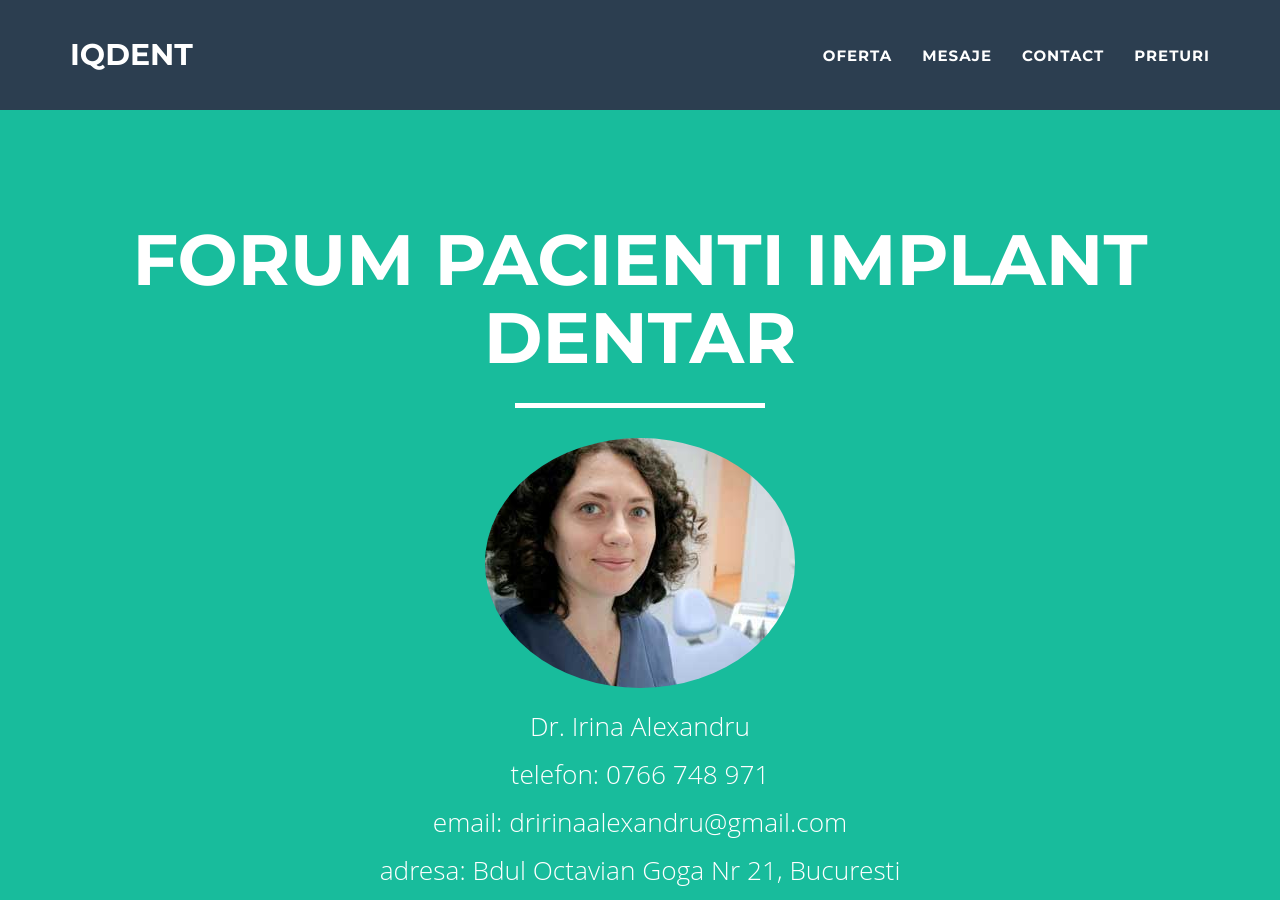
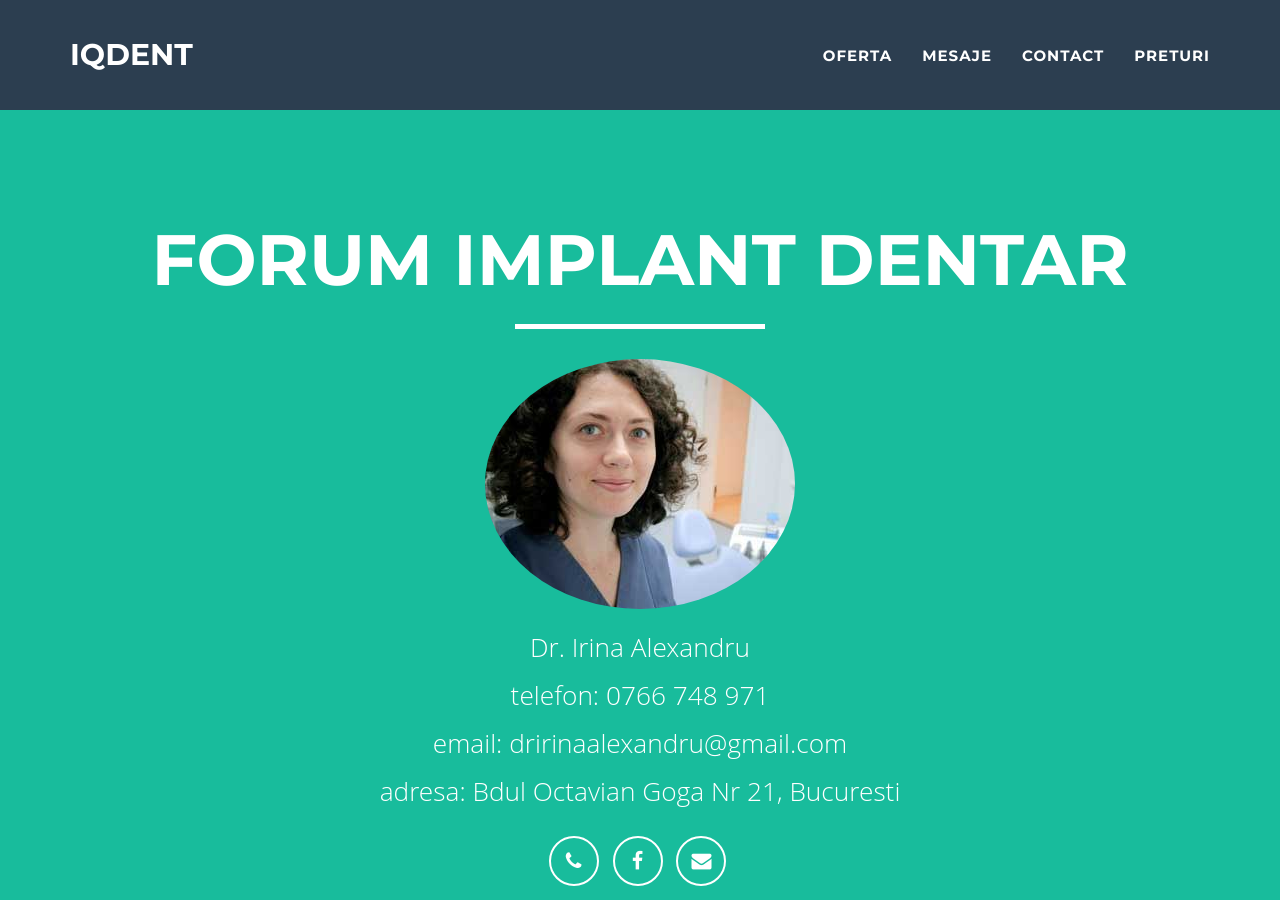
Before and after one commit to littledentgopo/offerdent, a Jekyll site: the page built from mesaje.html, in a window 1280 px wide and 900 px high. Built offline with Jekyll 4.4.1, drawn with Linux system fonts in a browser that asks for light colours; comment, search, counter and statistics services are not loaded; part of the change alters nothing that is shown.

Commit message:
Update mesaje.html

```diff
--- a/mesaje.html
+++ b/mesaje.html
@@ -1,8 +1,8 @@
 ---
 layout: main
-subtitle: Forum Pacienti Implant Dentar
+subtitle: Forum Implant Dentar
 home: index.html
-title: Implant dentar ieftin Bucuresti 250 euro. Forumul de discutii pentru oferta implant dentar a cabinetului stomatologic IQdent.
+title: Forum implant dentar pret ieftin - oferta implant dentar Dr Irina Alexandru.
 description: Oferta implant dentar Alpha Bio sau Biotec la 250 euro. Preturi accesibile implanturi dentare oferite de Dr. Irina Alexandru in cabinetul stomatologic IQdent zona Nerva Traian.
 
 contact: one
```
